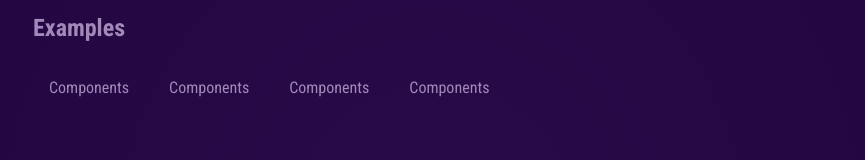
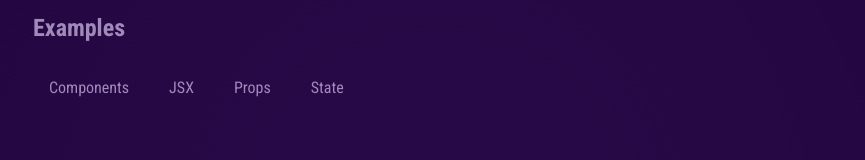
Before and after one commit to LaYotsuna/react-essentials, a React (Vite) app: page / in a window 1280 px wide. Shown: the part 413-573 px from the top of the page, without its empty margins (207-1072 px from the left). Built offline with nearby package versions, Linux system fonts and the light colour scheme.

Commit message:
Named buttons

```diff
--- a/src/App.jsx
+++ b/src/App.jsx
@@ -28,9 +28,9 @@ function App() {
           {/* Menu is a list of buttons */}
           <menu>
             <TabButton>Components</TabButton>
-            <TabButton>Components</TabButton>
-            <TabButton>Components</TabButton>
-            <TabButton>Components</TabButton>
+            <TabButton>JSX</TabButton>
+            <TabButton>Props</TabButton>
+            <TabButton>State</TabButton>
           </menu>
         </section>
         <br></br>
```
